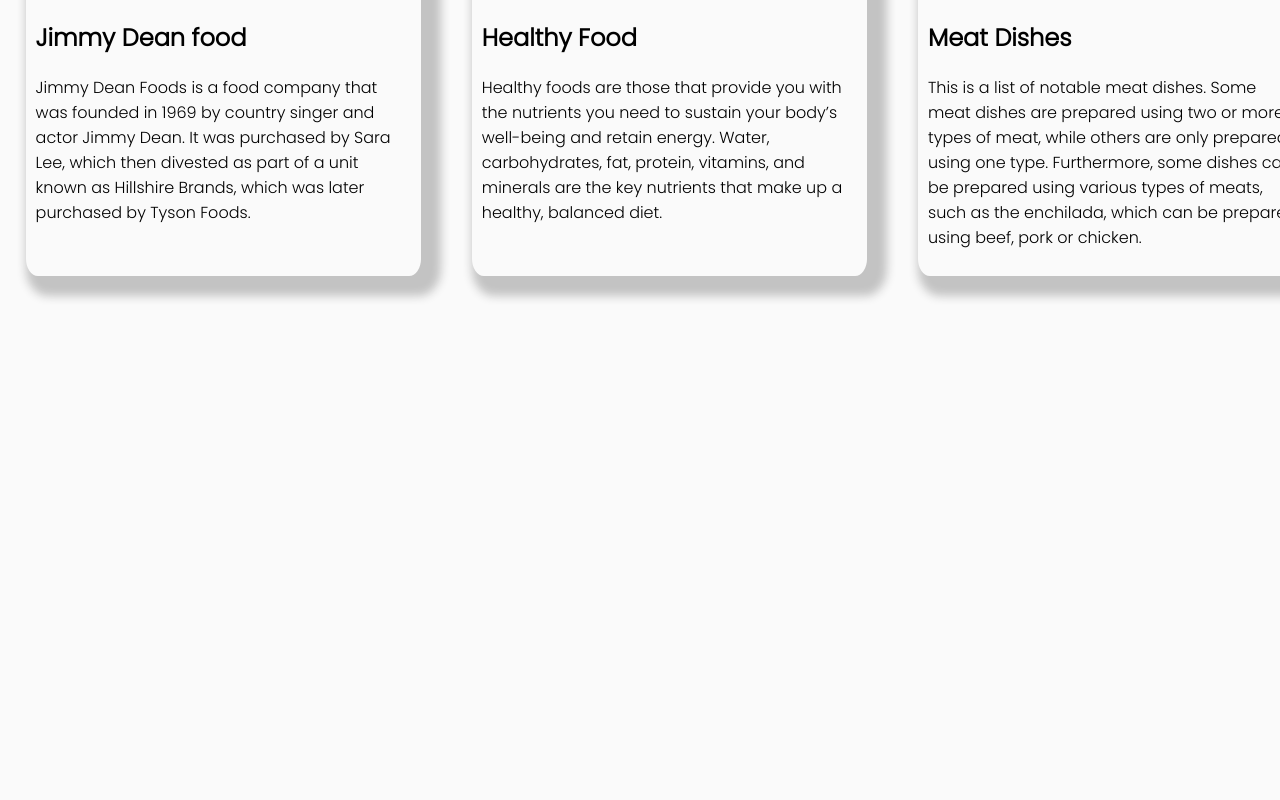
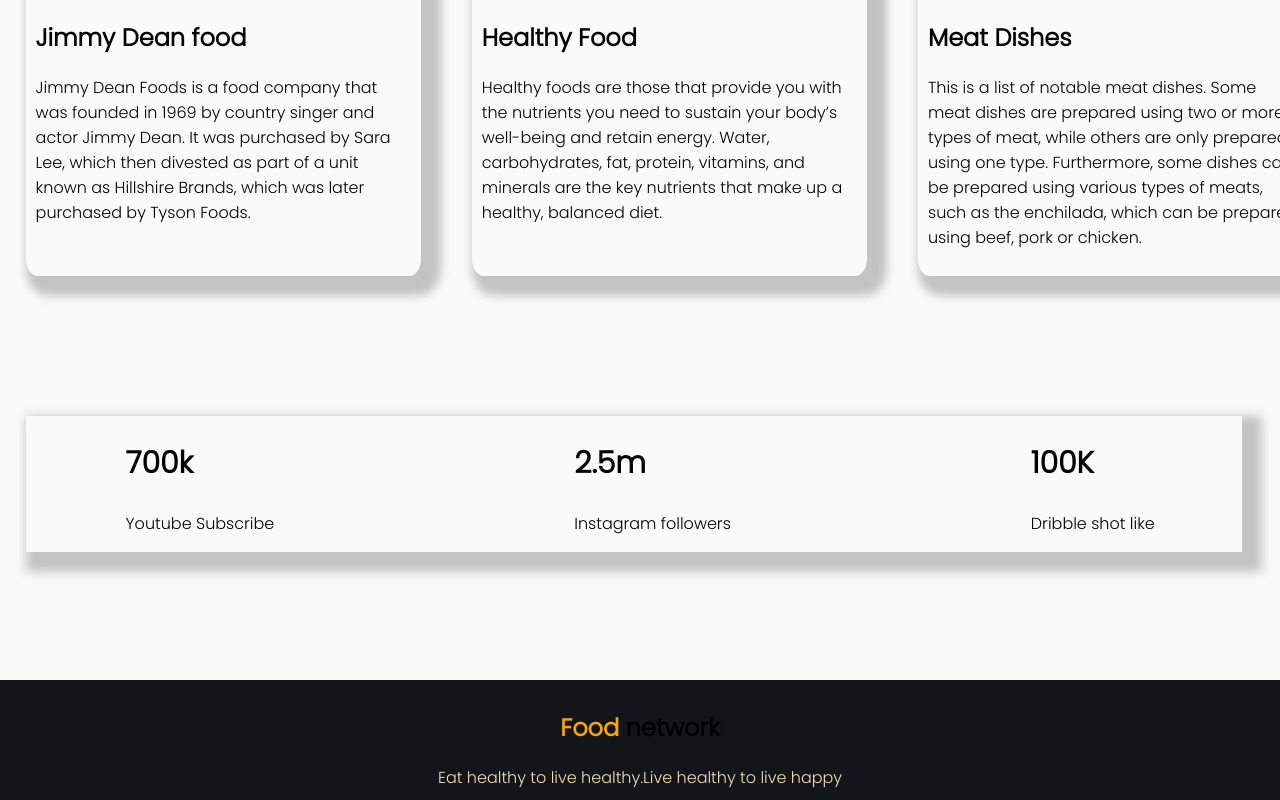
Before and after one commit to dev-arafat/Assignment, a plain HTML site: page index.html in a window 1280 px wide. Shown: the part 1457-2257 px from the top of the page. Before the commit the page ends 1873 px from the top, so only its background shows below. Drawn offline with Linux system fonts and the light colour scheme.

Commit message:
box footer added

```diff
--- a/css/style.css
+++ b/css/style.css
@@ -81,3 +81,33 @@ h1{
     box-shadow: 10px 10px 10px 10px rgb(195, 195, 195);
     border-radius: 3%;
 }
+.add-all{
+  display: flex;
+}
+.add-all{
+    width:95%;
+    height: 6%;
+    margin-left:2%;
+    box-shadow: 10px 10px 10px 10px rgb(195, 195, 195);
+}
+.Y{
+    margin-left: 100px;
+}
+.ins{
+    margin-left:300px ;
+}
+.like{
+    margin-left:300px ;
+}
+.text-color{
+    color:orange;
+}
+.footer-color{
+    color: wheat;
+}
+.footer{
+    background-color: rgb(18, 22, 27);
+    margin-top: 10%;
+    padding: 10px;
+    text-align: center;
+}
--- a/index.html
+++ b/index.html
@@ -48,7 +48,7 @@
             <h1>About Me</h1>
             <p>I love to cook, but I haven’t always. In fact, for most of my early adult life, cooking dinner usually
                 meant microwaving a frozen dinner or adding boiling water to something that came from a box</p>
-            <a class="link-button" href="#">DOWNLOAD RESUME</a>
+            <a class="link-button" href="#">CONTACT ME</a>
 
         </div>
     </section>
@@ -83,6 +83,28 @@
         </div>
         </div>
     </section>
+    <section class="add">
+        <div class="add-all">
+            <div class="Y">
+                <h1 class="K">700k</h1>
+                <p>Youtube Subscribe</p>
+            </div>
+            <div class="ins">
+                <h1 class="font-w">2.5m</h1>
+                <p>Instagram followers</p>
+            </div>
+            <div class="like">
+                <h1 class="K">100K</h1>
+                <p>Dribble shot like</p>
+            </div>
+        </div>
+    </section>
+    <div class="footer">
+        <h2><span class="text-color">Food</span> network</h2>
+        <footer class="footer-color">
+            Eat healthy to live healthy.Live healthy to live happy
+        </footer>
+    </div>
 </body>
 
 </html>
```
